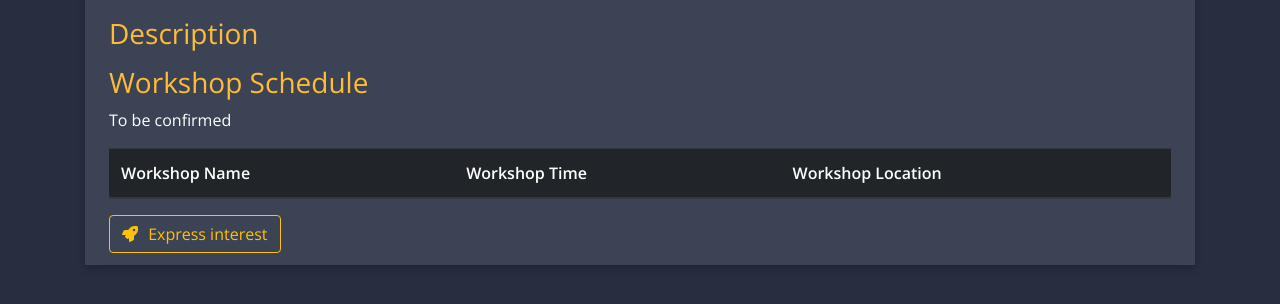
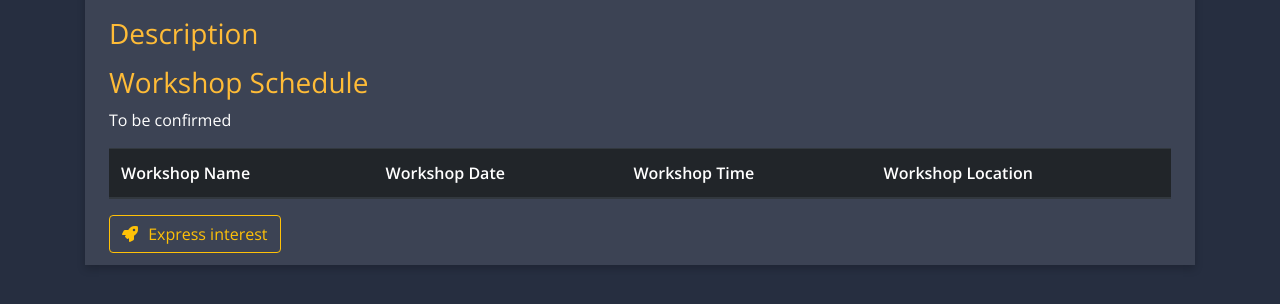
Before and after one commit to CSESoc-CompClub/compclub-web, a Django app: template website/templates/website/event.html in a window 1280 px wide. Shown: the part 299-603 px from the top of the page. Run offline with Django 3.2, Linux system fonts and the light colour scheme; the template is opened without the code that fills it, so the values that code supplies are empty; style sheets or scripts are compiled from the project's sources; some libraries are stand-ins or nearby versions.

Commit message:
Added end time for workshop

```diff
--- a/website/management/commands/load_dummy_data.py
+++ b/website/management/commands/load_dummy_data.py
@@ -61,7 +61,8 @@ def make_event(name, days_from_now, n_week, workshop_time: time, description,
         workshops.append(Workshop(
             event=event,
             name=f'Workshop #{i+1}',
-            time=local2utc(w_time),
+            start_time = local2utc(w_time),
+            end_time = local2utc(w_time + timedelta(hours=2)),
             location=location
         ))
     for workshop in workshops:
--- a/website/models.py
+++ b/website/models.py
@@ -97,7 +97,8 @@ class Workshop(models.Model):
     event = models.ForeignKey(
         Event, related_name='workshop', on_delete=models.CASCADE)
     name = models.CharField(max_length=100)
-    time = models.DateTimeField()
+    start_time = models.DateTimeField()
+    end_time = models.DateTimeField()
     description = models.TextField(null=True)
     location = models.CharField(max_length=100)
 
--- a/website/templates/website/event.html
+++ b/website/templates/website/event.html
@@ -25,6 +25,7 @@
           <thead class="thead-dark">
             <tr>
               <th scope="col">Workshop Name</th>
+              <th scope="col">Workshop Date</th>
               <th scope="col">Workshop Time</th>
               <th scope="col">Workshop Location</th>
             </tr>
@@ -34,7 +35,8 @@
             <tbody>
               <tr class="table-active">
                 <td>{{ workshop.name }}</td>
-                <td>{{ workshop.time }}</td>
+                <td>{{ workshop.start_time|date:"D d F" }}</td>
+                <td>{{ workshop.start_time|time:"g:i" }} - {{workshop.end_time|time:"g:ia"}}</td>
                 <td>{{ workshop.location }}</td>
               </tr>
             </tbody>
```
